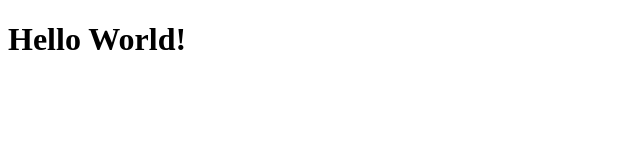
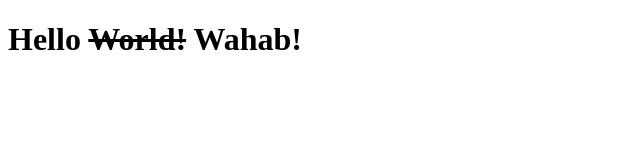
Before and after one commit to WahabShah23/Bootcamp2020-aws, a plain HTML site: page index.html in a window 1280 px wide. Shown: the whole page, without its empty margins (0-640 px from the left). Drawn offline with Linux system fonts and the light colour scheme.

Commit message:
update index.html

```diff
--- a/index.html
+++ b/index.html
@@ -7,6 +7,6 @@
 	<link rel="stylesheet" href="">
 </head>
 <body>
-	<h1>Hello World!</h1>
+	<h1>Hello <s>World!</s> Wahab!</h1>
 </body>
 </html>
```
